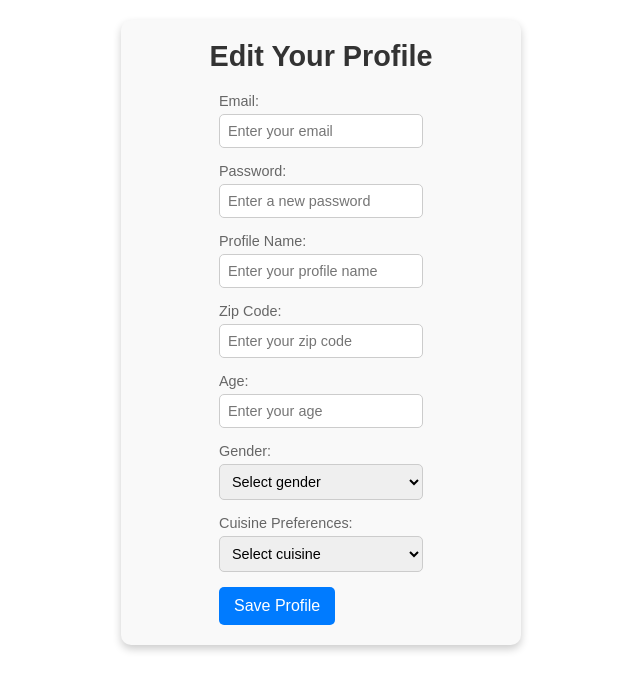
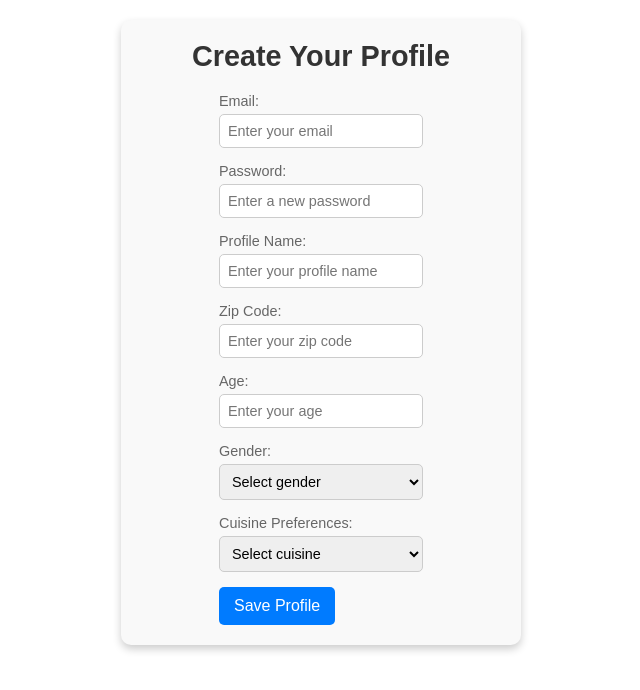
Before and after one commit to azh05/TasteBuds, a React (Create React App) app in the folder tastebuds-site/: page /signup in a window 1280 px wide. Shown: the top 690 px of the page, without its empty margins (319-959 px from the left). Built offline with nearby package versions, Linux system fonts and the light colour scheme.

Commit message:
Switched title of signup page

```diff
--- a/tastebuds-site/package.json
+++ b/tastebuds-site/package.json
@@ -8,6 +8,7 @@
     "@testing-library/user-event": "^13.5.0",
     "cors": "^2.8.5",
     "dotenv": "^16.4.5",
+    "emoji-mart": "^5.6.0",
     "emoji-picker-react": "^4.12.0",
     "express": "^4.21.1",
     "firebase": "^11.0.2",
--- a/tastebuds-site/src/pages/signup.js
+++ b/tastebuds-site/src/pages/signup.js
@@ -98,7 +98,7 @@ const Signup = () => {
   return (
     <div className="div-container">
       <div className="signup-container">
-      <h2>Edit Your Profile</h2>
+      <h2>Create Your Profile</h2>
       <form className="signup-form" onSubmit={handleSaveProfile}>
       {error && (
           <p className="error-message" style={{ color: 'red' }}>
```
Also changed, not shown: 1 other file (tests, documents, lock files or other folders).
